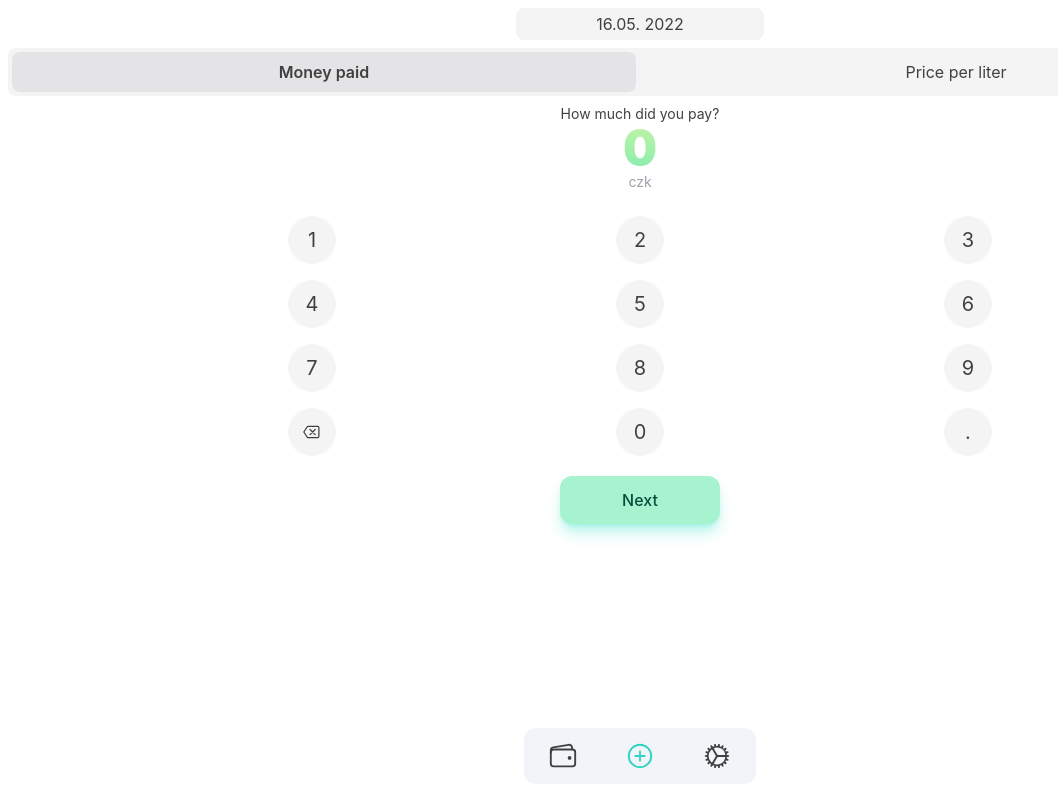
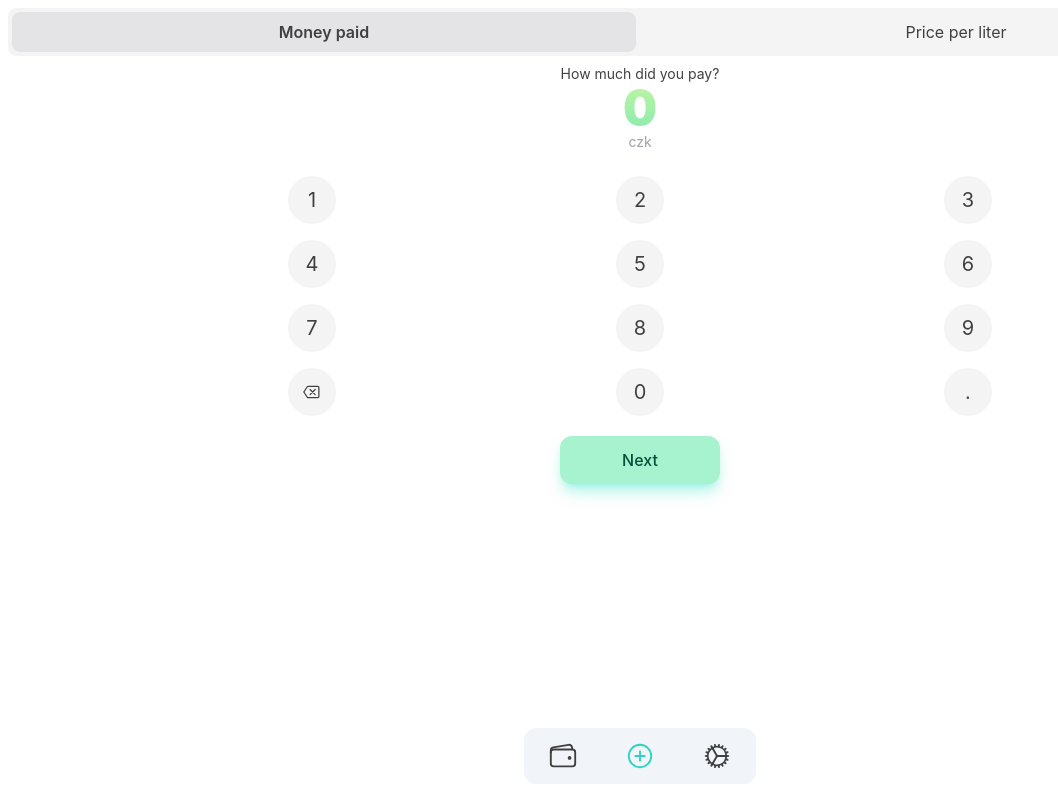
Before and after one commit to Pinkieqt/gascalc-vite-ts-tw, a React (Vite) app: page /add in a window 1280 px wide. Shown: the whole page, without its empty margins (0-1058 px from the left). Built offline with nearby package versions, Linux system fonts and the light colour scheme; no server answers; the database is empty; sample sign-in values are in the browser's storage.

Commit message:
datepicker fix

```diff
--- a/package.json
+++ b/package.json
@@ -10,7 +10,6 @@
   "dependencies": {
     "firebase": "^9.6.11",
     "react": "^18.0.0",
-    "react-datepicker": "^4.7.0",
     "react-dom": "^18.0.0",
     "react-hot-toast": "^2.2.0",
     "react-icons": "^4.3.1",
--- a/src/pages/Append.tsx
+++ b/src/pages/Append.tsx
@@ -1,8 +1,8 @@
 import React, { useContext, useState } from "react";
 import { useNavigate } from "react-router-dom";
-import DatePicker from "react-datepicker";
+// import DatePicker from "react-datepicker";
 
-import "react-datepicker/dist/react-datepicker.css";
+// import "react-datepicker/dist/react-datepicker.css";
 import { HandleNumpadClick } from "../services/NumPadService";
 import Keyboard from "../components/Keyboard";
 import { Button, LandingText } from "../primitives/StyledComponents";
@@ -54,7 +54,7 @@ function Append() {
       {isFirstPage ? (
         <>
           {/* Datepicker */}
-          <div className="w-full flex justify-center items-center">
+          {/* <div className="w-full flex justify-center items-center">
             <DatePicker
               dateFormat="dd.MM. yyyy"
               selected={startDate}
@@ -63,7 +63,7 @@ function Append() {
               disabledKeyboardNavigation
               className="text-center dark:bg-zinc-900 bg-zinc-100 rounded-lg py-1 mb-2 cursor-pointer"
             />
-          </div>
+          </div> */}
 
           {/* Heading */}
           <div className="flex justify-around bg-zinc-100 dark:bg-zinc-900 rounded-lg">
@@ -110,7 +110,7 @@ function Append() {
         </>
       ) : (
         <>
-          {/* DatePicker */}
+          {/* DatePicker
           <div className="w-full flex justify-center items-center">
             <DatePicker
               dateFormat="dd.MM. yyyy"
@@ -120,7 +120,7 @@ function Append() {
               disabledKeyboardNavigation
               className="text-center dark:bg-zinc-900 bg-zinc-100 rounded-lg py-1 mb-2 cursor-pointer"
             />
-          </div>
+          </div> */}
 
           {/* Heading */}
           <div className="flex justify-around bg-zinc-100  dark:bg-zinc-900 rounded-lg">
```
Also changed, not shown: 1 other file (tests, documents, lock files or other folders).
